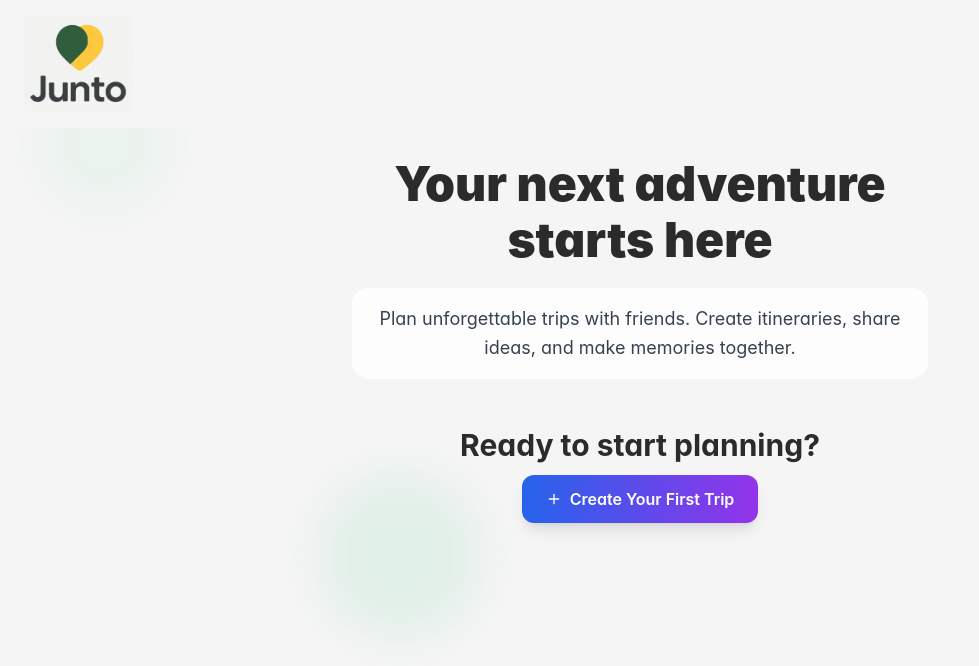
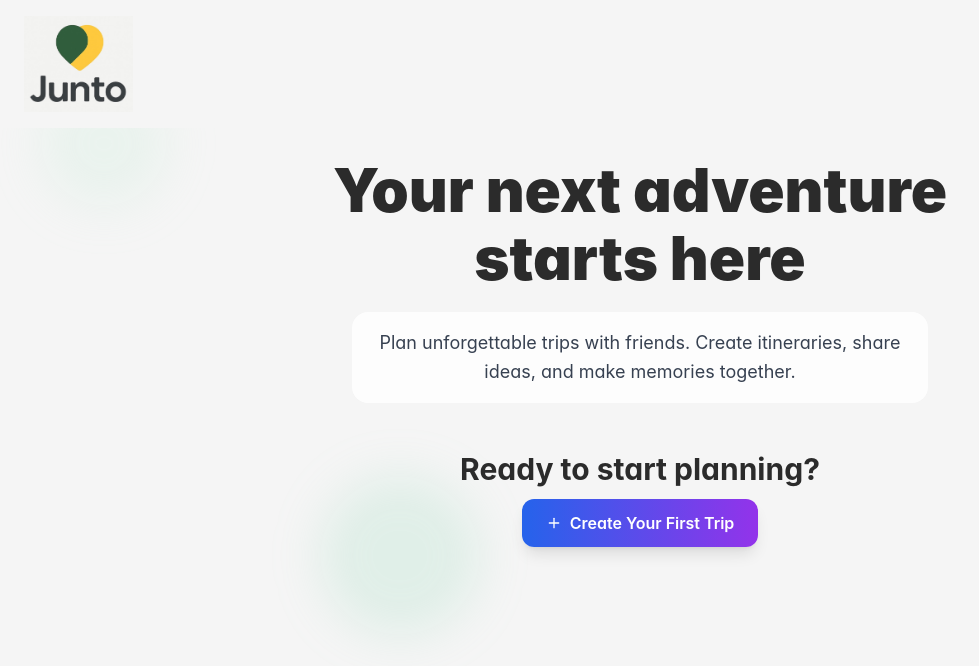
Before and after one commit to MimiLeinbach/Bolt-Hackathon, a React (Vite) app: page / in a window 1280 px wide. Shown: the top 666 px of the page, without its empty margins (0-979 px from the left). Built offline with nearby package versions, Linux system fonts and the light colour scheme.

Commit message:
Increase hero title font size by 2 points

```diff
--- a/src/pages/HomePage.tsx
+++ b/src/pages/HomePage.tsx
@@ -39,10 +39,10 @@ export default function HomePage() {
         {/* Hero Section - Equal spacing above white rectangle */}
         <div className="text-center mb-6 pt-4">
           <div className="mb-6">
-            <h2 className="text-4xl md:text-5xl font-black mb-2 text-charcoal">
+            <h2 className="text-5xl md:text-6xl font-black mb-2 text-charcoal">
               Your next adventure
             </h2>
-            <h3 className="text-4xl md:text-5xl font-black mb-6 text-charcoal">
+            <h3 className="text-5xl md:text-6xl font-black mb-6 text-charcoal">
               starts here
             </h3>
             <div className="bg-white/80 backdrop-blur-sm rounded-2xl p-4 max-w-xl mx-auto">
```
